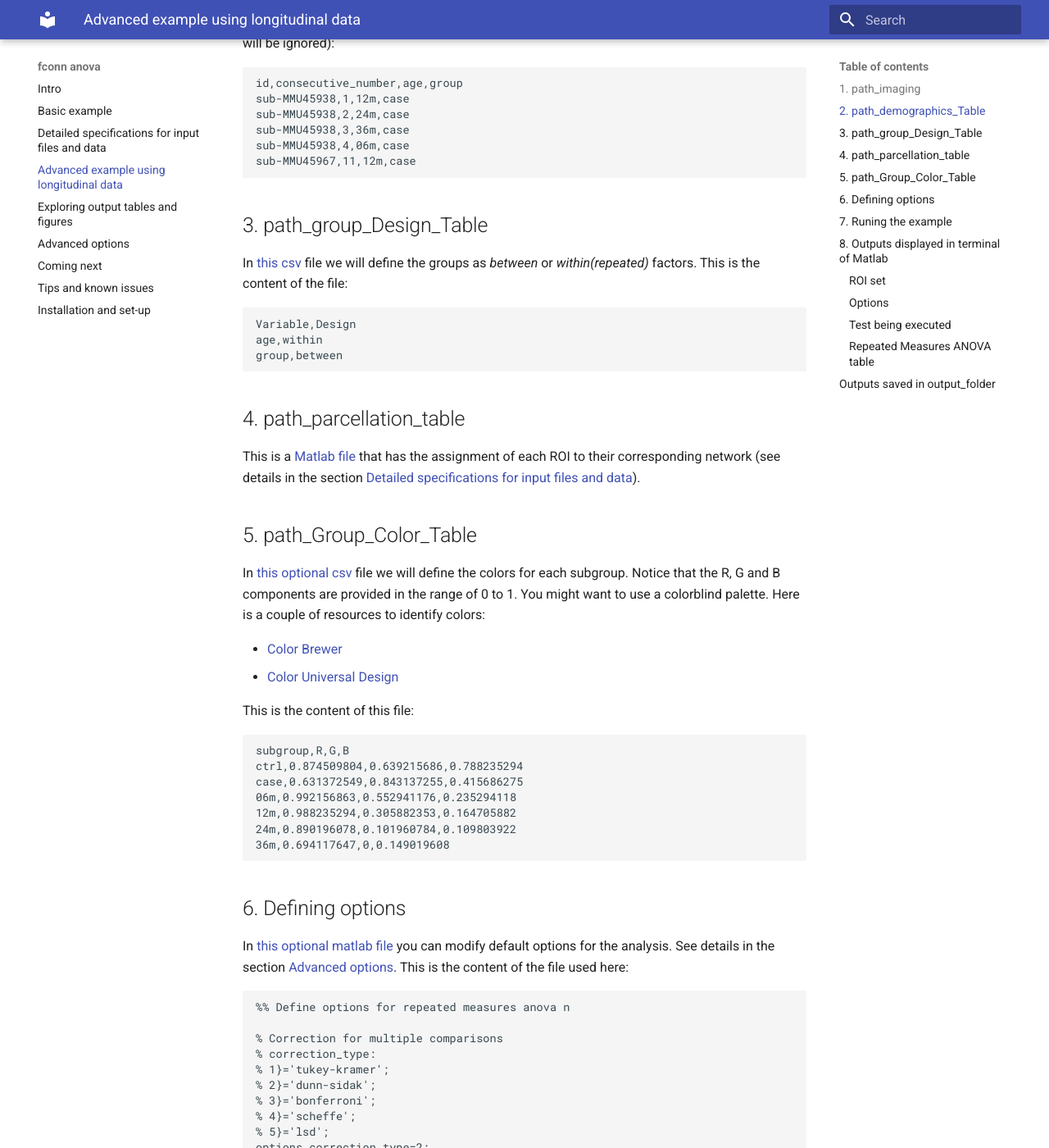
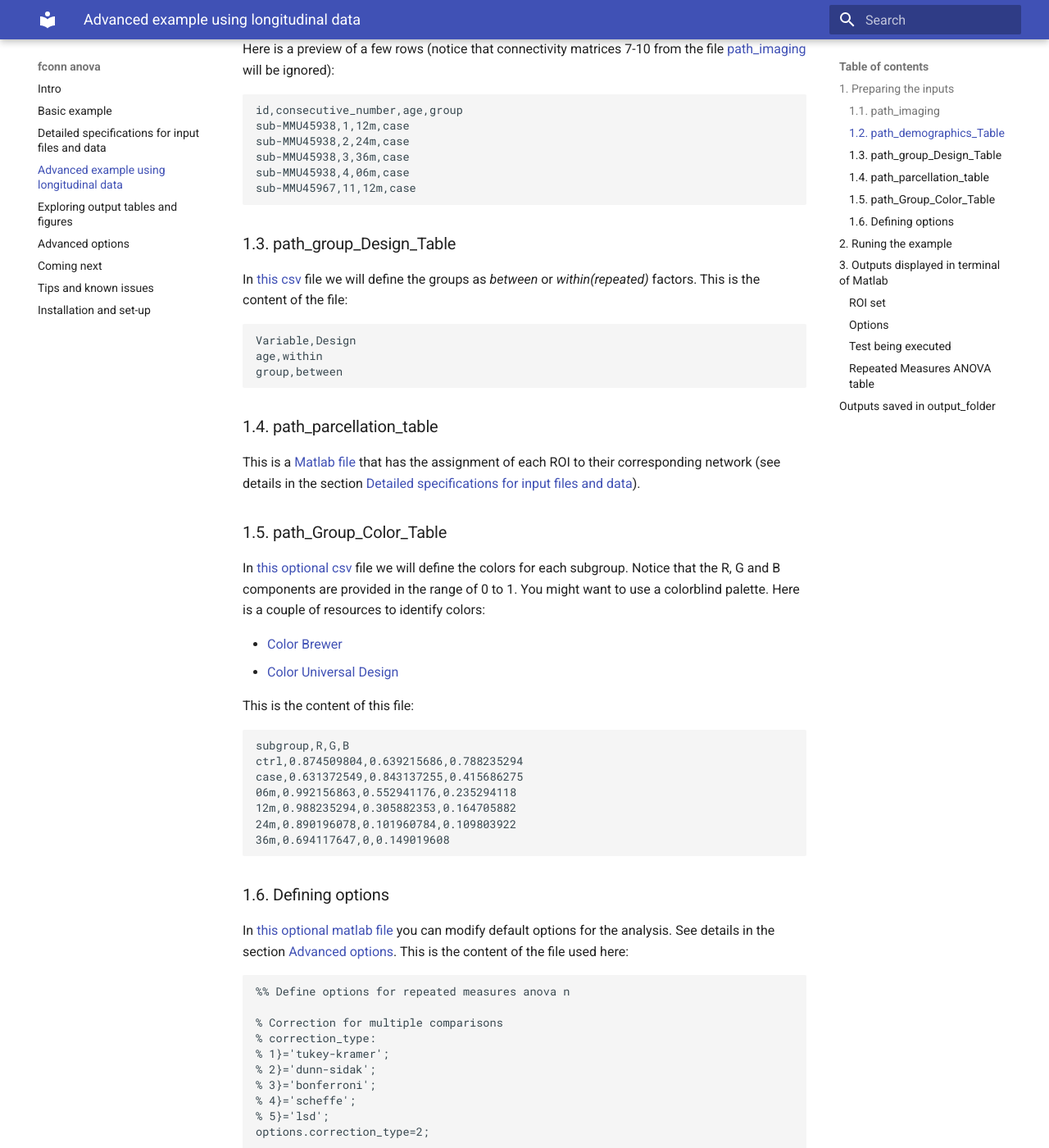
Before and after one commit to omiranda/fconn_anova, an MkDocs documentation site: the page built from docs/advanced_example/advanced_example.md, in a window 1280 px wide and 1400 px high, scrolled down 1067 px. Shown: the whole window at 82% size. Built offline with MkDocs 1.6.1 and Material for MkDocs 9.7.7, drawn with Linux system fonts in a browser that asks for light colours; old or Windows-style settings are respelled for this version of MkDocs; some of the changed text lies outside the part shown.

Commit message:
Update advanced_example.md

````diff
--- a/docs/advanced_example/advanced_example.md
+++ b/docs/advanced_example/advanced_example.md
@@ -3,12 +3,14 @@ In this example we will use fake data from 20 participants. We will assume that
 - **between factor**: group: ctrl and case
 - **within factor**: age: 06, 12, 24 and 36
 
+## 1. Preparing the inputs
 
-## 1. path_imaging
+
+### 1.1. path_imaging
 
 We will assume that the connectivity matrices were made using the [GUI environments](https://gui-environments-documentation.readthedocs.io/en/latest/GUI_environments/) and that there were 96 surviving scans. This means that [this file](./Zfconn_407_frames.mat) contains a 3D array made by the [GUI environments](https://gui-environments-documentation.readthedocs.io/en/latest/GUI_environments/) contains connectivity matrices for 96 scans and that we need to ignore data from 16 scans. Order and ID of the participants are saved in the corresponding text file made by the [GUI environments](https://gui-environments-documentation.readthedocs.io/en/latest/GUI_environments/).
 
-## 2. path_demographics_Table
+### 1.2. path_demographics_Table
 
 In [this csv](./subjects_table.csv) file we will make group assignment and also indicate which scan to include (see details in the section [Detailed specifications for input files and data](../details/detailed_description.md)). This file has 4 columns with the following headers:
 
@@ -28,7 +30,7 @@ sub-MMU45938,4,06m,case
 sub-MMU45967,11,12m,case
 ```
 
-## 3. path_group_Design_Table
+### 1.3. path_group_Design_Table
 
 In [this csv](./Group_Design_Table.csv) file we will define the groups as *between* or *within(repeated)* factors. This is the content of the file:
 
@@ -38,11 +40,11 @@ age,within
 group,between
 ```
 
-## 4. path_parcellation_table
+### 1.4. path_parcellation_table
 
 This is a [Matlab file](./parcel.mat) that has the assignment of each ROI to their corresponding network (see details in the section [Detailed specifications for input files and data](../details/detailed_description.md)).
 
-## 5. path_Group_Color_Table
+### 1.5. path_Group_Color_Table
 
 In [this optional csv](./Group_Design_Table.csv) file we will define the colors for each subgroup. Notice that the R, G and B components are provided in the range of 0 to 1. You might want to use a colorblind palette. Here is a couple of resources to identify colors:
 
@@ -61,7 +63,7 @@ case,0.631372549,0.843137255,0.415686275
 36m,0.694117647,0,0.149019608
 ```
 
-## 6. Defining options
+### 1.6. Defining options
 
 In [this optional matlab file](./define_options.m) you can modify default options for the analysis. See details in the section [Advanced options](../advanced_usage/advanced_usage.md). This is the content of the file used here:
 
@@ -106,7 +108,7 @@ options.filename_to_save_all_before_plotting='all_results';
 ```
 
 
-## 7. Runing the example
+## 2. Runing the example
 ```
 % Mandatory inputs
 path_imaging='C:\Users\oscar\OneDrive\matlab_code\fconn_stats\fconn_anova\readme\Data\Example_4_time_points\Zfconn_407_frames.mat';
@@ -129,7 +131,7 @@ run_fconn_anovan(path_imaging,...
     'output_folder',output_folder);
 ```
 
-## 8. Outputs displayed in terminal of Matlab
+## 3. Outputs displayed in terminal of Matlab
 
 The function provides some feedback on terminal
 
````
